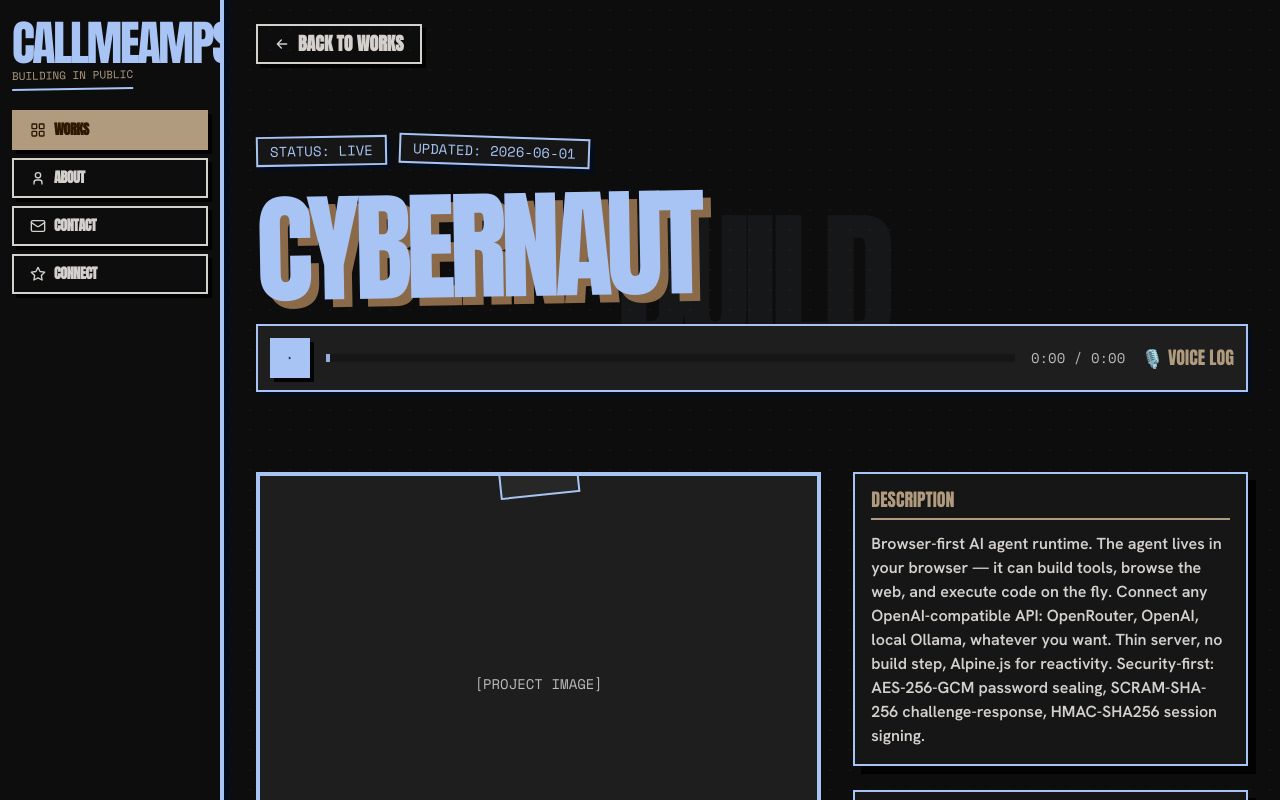
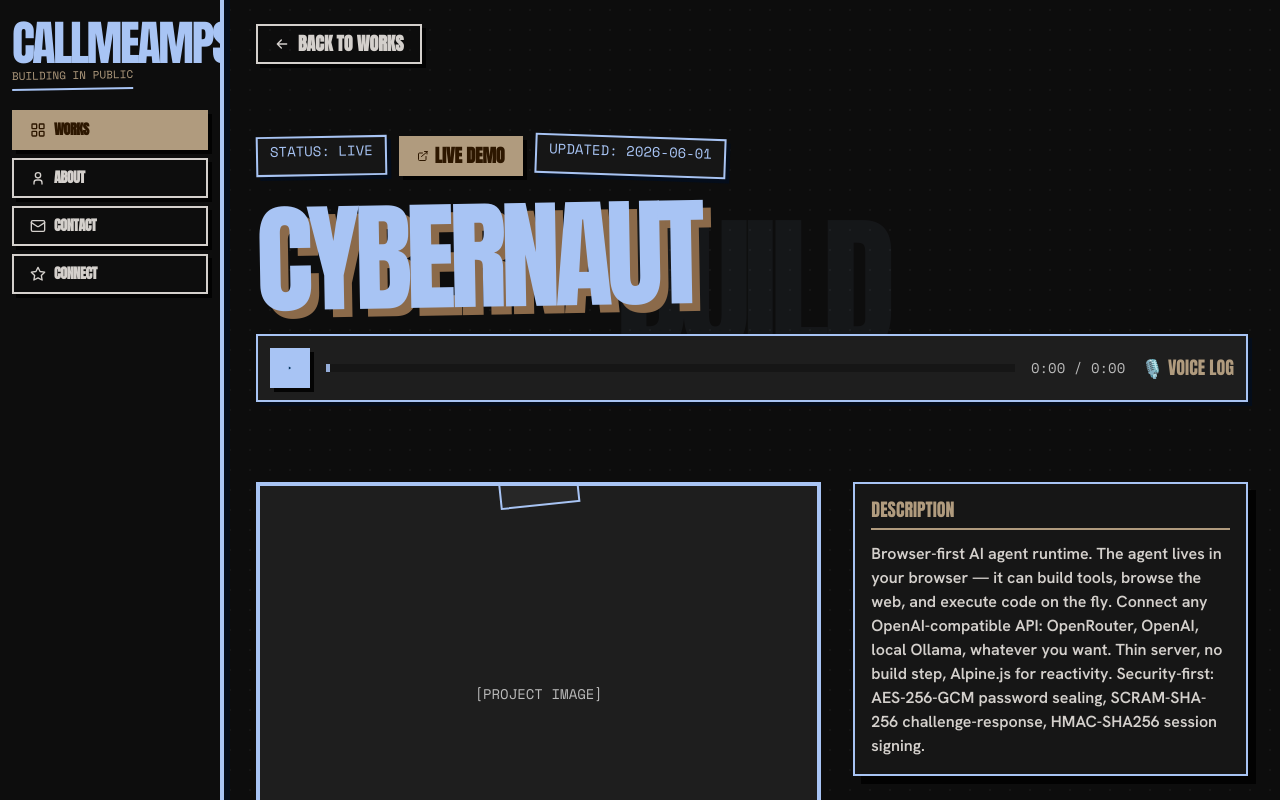
Before and after one commit to Callmeamps/portfolio, a Next.js app: page /works/cybernaut in a window 1280 px wide. Shown: the top 800 px of the page. Built offline with nearby package versions, Linux system fonts and the light colour scheme.

Commit message:
chore: add liveUrl for cybernaut, superposition, zonke

```diff
--- a/data/projects.ts
+++ b/data/projects.ts
@@ -64,6 +64,7 @@ export const projects: Project[] = [
     description:
       "Browser-first AI agent runtime. The agent lives in your browser — it can build tools, browse the web, and execute code on the fly. Connect any OpenAI-compatible API: OpenRouter, OpenAI, local Ollama, whatever you want. Thin server, no build step, Alpine.js for reactivity. Security-first: AES-256-GCM password sealing, SCRAM-SHA-256 challenge-response, HMAC-SHA256 session signing.",
     url: "https://github.com/Callmeamps/cybernaut",
+    liveUrl: "https://cybernaut.onrender.com",
     featured: true,
     languages: ["JavaScript", "Alpine.js", "Node.js"],
     stars: 0,
@@ -120,6 +121,7 @@ export const projects: Project[] = [
     description:
       "Local-first production environment combining chat, terminal, tasks, agents, and dashboards in one unified space. FastAPI backend with SQLite via aiosqlite for local data persistence. WebSocket event broadcasting. No cloud dependencies — runs entirely on your machine.",
     url: "https://github.com/Callmeamps/superposition",
+    liveUrl: "https://superposition.onrender.com",
     featured: true,
     languages: ["Python", "FastAPI", "SQLite"],
     stars: 0,
@@ -185,7 +187,8 @@ export const projects: Project[] = [
     slug: "zonke",
     description:
       "AI Native Studio — consultancy site for helping companies integrate AI into their workflows. Multi-funnel lead generation: AI audits, tender vault, real estate analysis. Supabase backend with Netlify serverless functions. Industrial Brutalist Terminal design. Deployed across Netlify, Render, and OCI.",
-    url: "https://zonke.studio",
+    url: "https://github.com/Callmeamps/zonke",
+    liveUrl: "https://zonke-website.onrender.com",
     featured: false,
     languages: ["HTML", "Tailwind CSS", "Supabase", "Netlify"],
     stars: 0,
```
